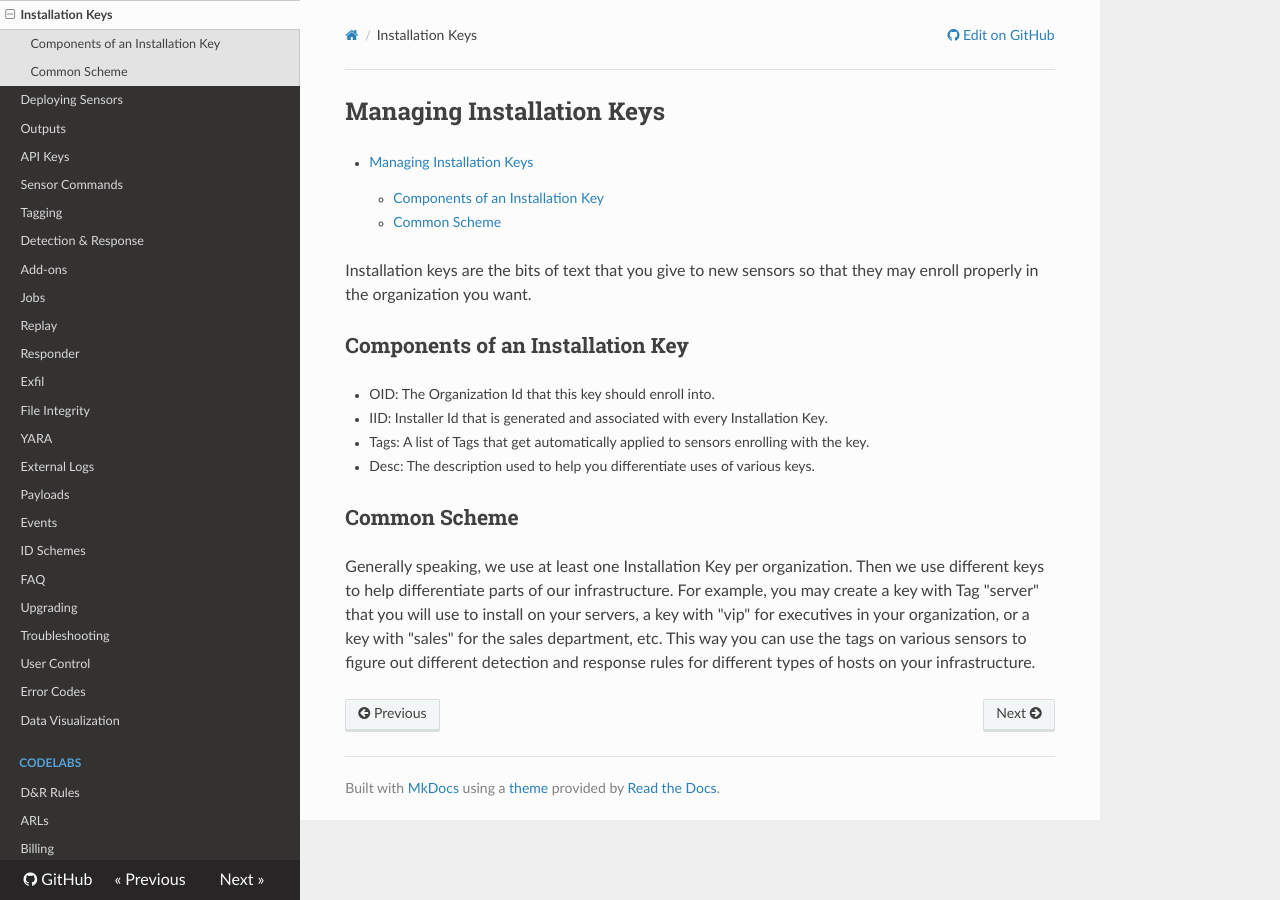
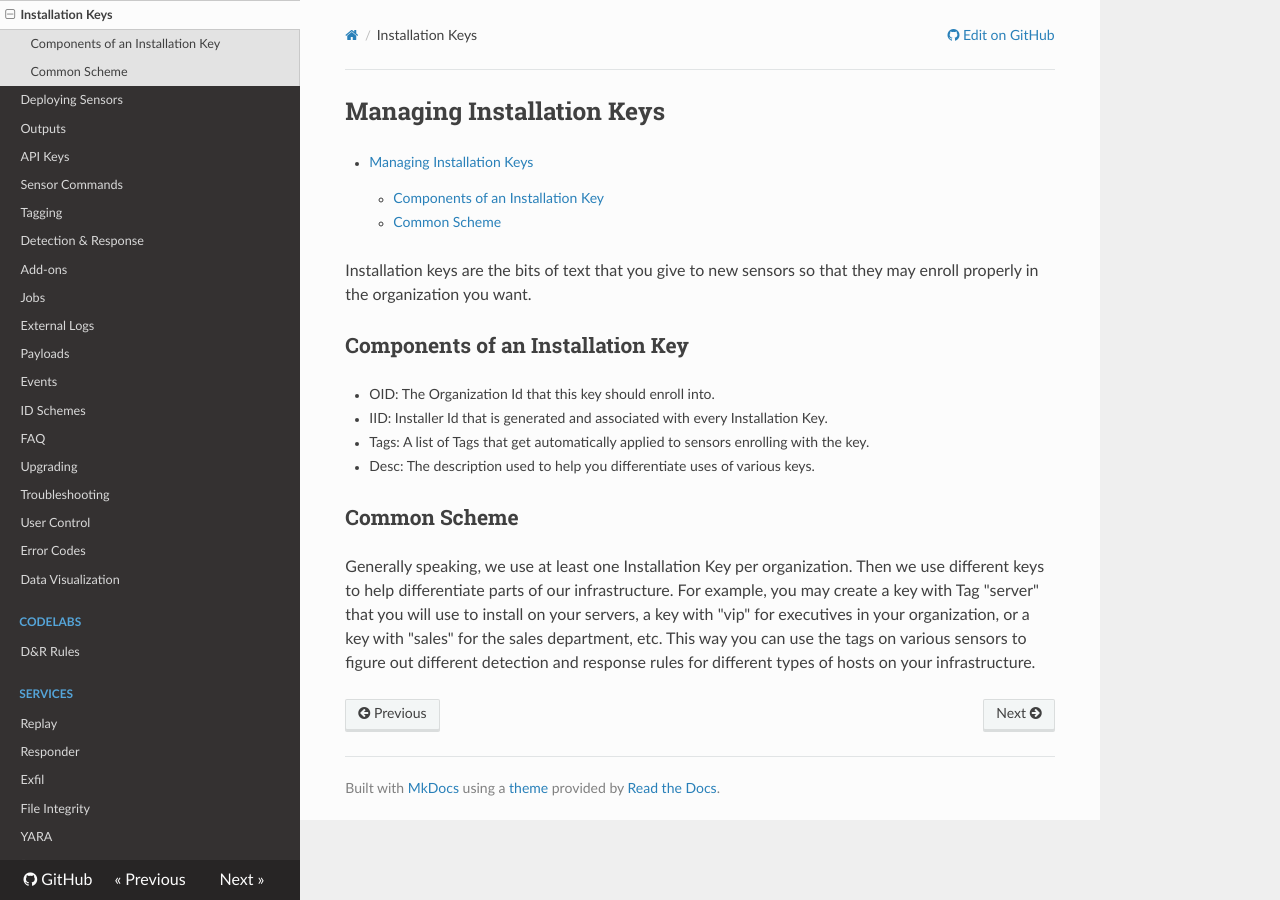
Before and after one commit to refractionPOINT/lce_doc, an MkDocs documentation site: the page built from docs/manage_keys.md, in a window 1280 px wide. Built offline with MkDocs 1.6.1, drawn with Linux system fonts in a browser that asks for light colours; nearby versions of some CDN libraries; old or Windows-style settings are respelled for this version of MkDocs; part of the change alters nothing that is shown.

Commit message:
Update index.

```diff
--- a/mkdocs.yml
+++ b/mkdocs.yml
@@ -20,11 +20,6 @@ pages:
     - Detection & Response: dr.md
     - Add-ons: user_addons.md
     - Jobs: jobs.md
-    - Replay: replay.md
-    - Responder: responder.md
-    - Exfil: exfil.md
-    - File Integrity: integrity.md
-    - YARA: yara.md
     - External Logs: external_logs.md
     - Payloads: payloads.md
     - Events: events.md
@@ -37,6 +32,14 @@ pages:
     - Data Visualization: data_visualization.md
     - Codelabs:
         - D&R Rules: codelab_dr.md
+    - Services:
+        - Replay: replay.md
+        - Responder: responder.md
+        - Exfil: exfil.md
+        - File Integrity: integrity.md
+        - YARA: yara.md
+        - Dumper: dumper.md
+        - Reliable Tasking: reliable_tasking.md
     - ARLs: arl.md
     - Billing: billing.md
 extra_css: [extra.css]
```
